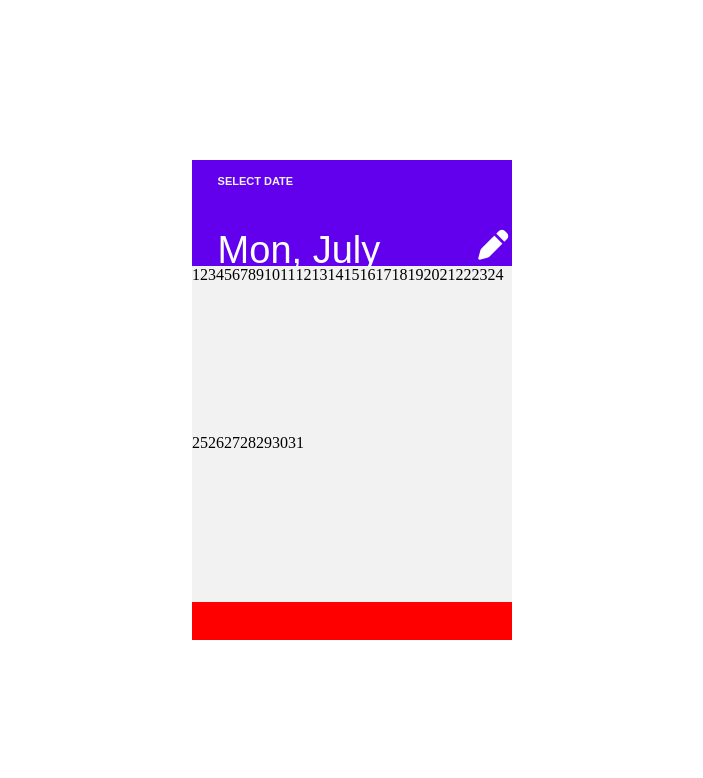
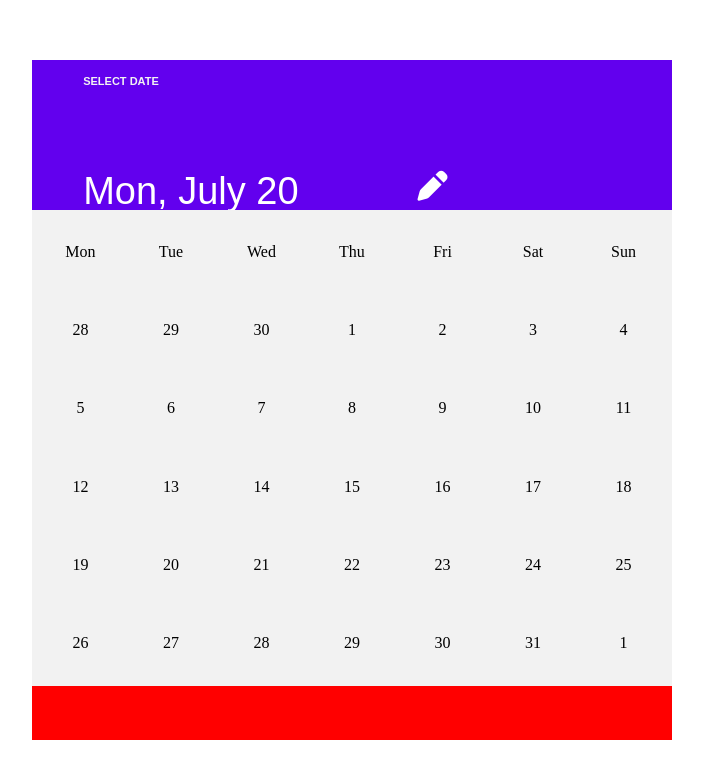
Before and after one commit to akshayrathigithub/React-DatePicker, a React app: page / in a window 1280 px wide. Shown: the top 778 px of the page, without its empty margins (288-991 px from the left). Built offline with nearby package versions, Linux system fonts and the light colour scheme.

Commit message:
Dates aligned properly

```diff
--- a/src/Components/Calendar/Calendar.js
+++ b/src/Components/Calendar/Calendar.js
@@ -18,6 +18,16 @@ export default function Calendar() {
           </div>
         </div>
         <div className="Body">
+        <div>Mon</div>
+          <div>Tue</div>
+          <div>Wed</div>
+          <div>Thu</div>
+          <div>Fri</div>
+          <div>Sat</div>
+          <div>Sun</div>
+          <div>28</div>
+          <div>29</div>
+          <div>30</div>
           <div>1</div>
           <div>2</div>
           <div>3</div>
@@ -49,6 +59,7 @@ export default function Calendar() {
           <div>29</div>
           <div>30</div>
           <div>31</div>
+          <div>1</div>
         </div>
         <div className="Footer"></div>
       </div>
--- a/src/Components/Calendar/Calendar.style.css
+++ b/src/Components/Calendar/Calendar.style.css
@@ -6,8 +6,8 @@
     align-items: center;
 }
 .ContentWrapper{
-    width: 25%;
-    height: 60%;
+    width: 50%;
+    height: 85%;
     display: flex;
     flex-direction: column;
 }
@@ -21,7 +21,14 @@
     height: 70%;
     display: flex;
     flex-wrap: wrap;
+    padding: 0.2rem;
     background-color: #f2f2f2;
+}
+.Body div{
+    width: calc(100% / 7);
+    display: flex;
+    justify-content: center;
+    align-items: center;
 }
 .Footer{
     width: 100%;
```
